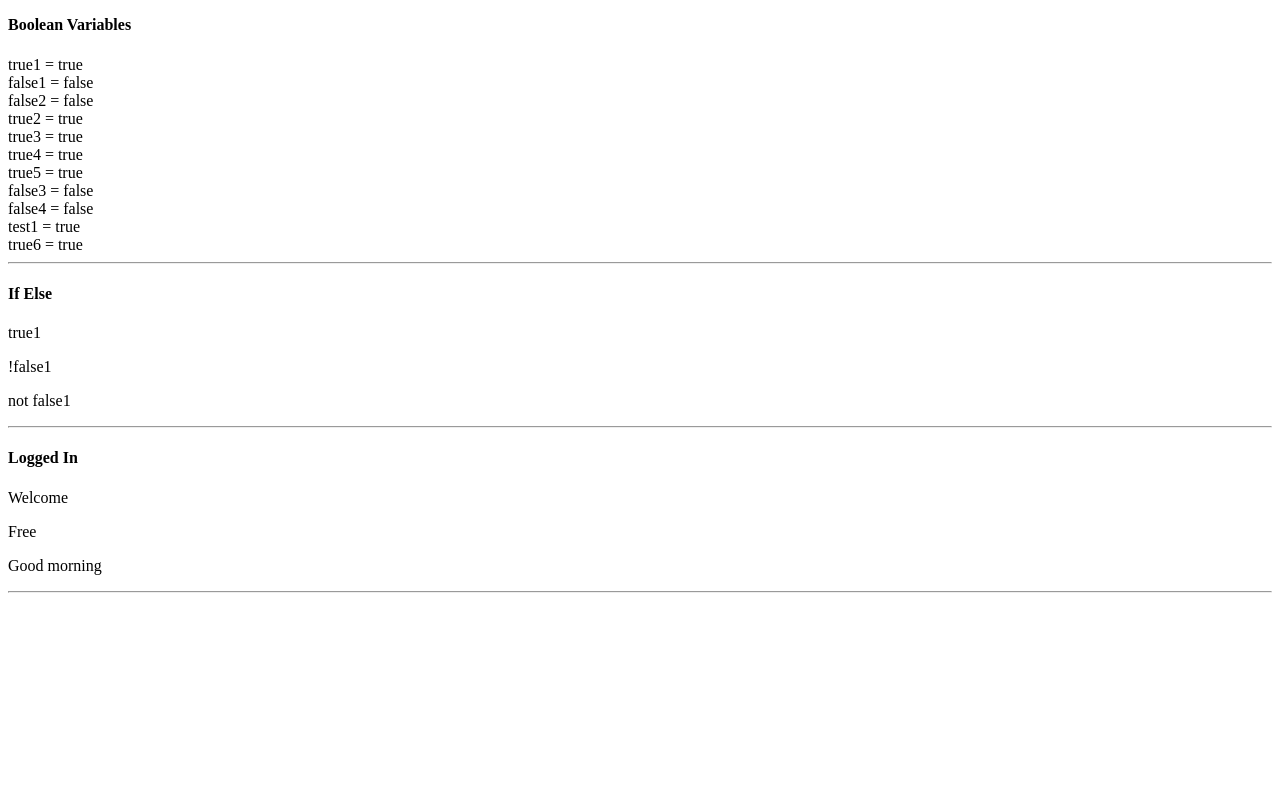
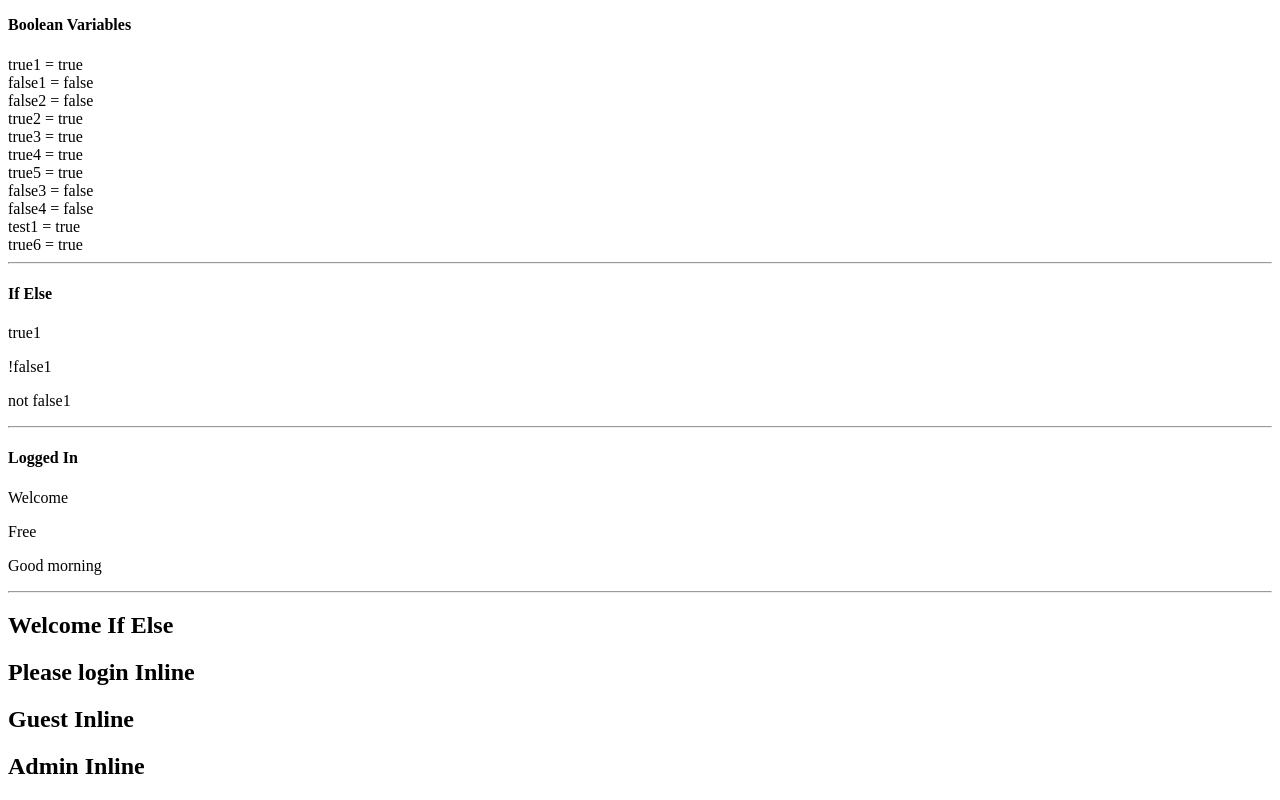
Before and after one commit to pricefy-dotcom/webdev-client, a Next.js app in the folder 2026/fall/webdev/webdev-client/: page /labs/lab3 in a window 1280 px wide. Shown: the part 571-1371 px from the top of the page. Before the commit the page ends 1172 px from the top, so only its background shows below. Built offline with nearby package versions, Linux system fonts and the light colour scheme.

Commit message:
Lab 3.2.6 Generating Conditional Output

```diff
--- /dev/null
+++ b/2026/fall/webdev/webdev-client/app/labs/lab3/ConditionalOutputIfElse.tsx
@@ -0,0 +1,12 @@
+export default function ConditionalOutputIfElse() {
+    const loggedIn = true;
+    if (loggedIn) {
+        return (
+            <h2 id="wd-conditional-output-if-else-welcome">Welcome If Else</h2>
+        );
+    } else {
+        return (
+            <h2 id="wd-conditional-output-if-else-login">Please login If Else</h2>
+        );
+    }
+}
--- /dev/null
+++ b/2026/fall/webdev/webdev-client/app/labs/lab3/ConditionalOutputInline.tsx
@@ -0,0 +1,13 @@
+export default function ConditionalInline() {
+    const loggedIn = false;
+    const guest = true;
+    const admin = true;
+    return (
+        <div id="wd-conditional-output-inline">
+            {loggedIn && <h2>Welcome Inline</h2>}
+            {!loggedIn && <h2>Please login Inline</h2>}
+            {guest && <h2>Guest Inline</h2>}
+            {admin && <h2>Admin Inline</h2>}
+        </div>
+    );
+}
--- a/2026/fall/webdev/webdev-client/app/labs/lab3/page.tsx
+++ b/2026/fall/webdev/webdev-client/app/labs/lab3/page.tsx
@@ -3,6 +3,8 @@ import VariablesAndConstants from "./VariablesAndConstants";
 import VariableTypes from "./VariableTypes"
 import IfElse from "./IfElse";
 import TernaryOperator from "./TernaryOperator";
+import ConditionalOutputIfElse from "./ConditionalOutputIfElse";
+import ConditionalInline from "./ConditionalOutputInline";
 
 export default function Lab3() {
     return (
@@ -13,6 +15,8 @@ export default function Lab3() {
             <BooleanVariables />
             <IfElse />
             <TernaryOperator />
+            <ConditionalOutputIfElse />
+            <ConditionalInline />
         </div>
     );
 }
```
